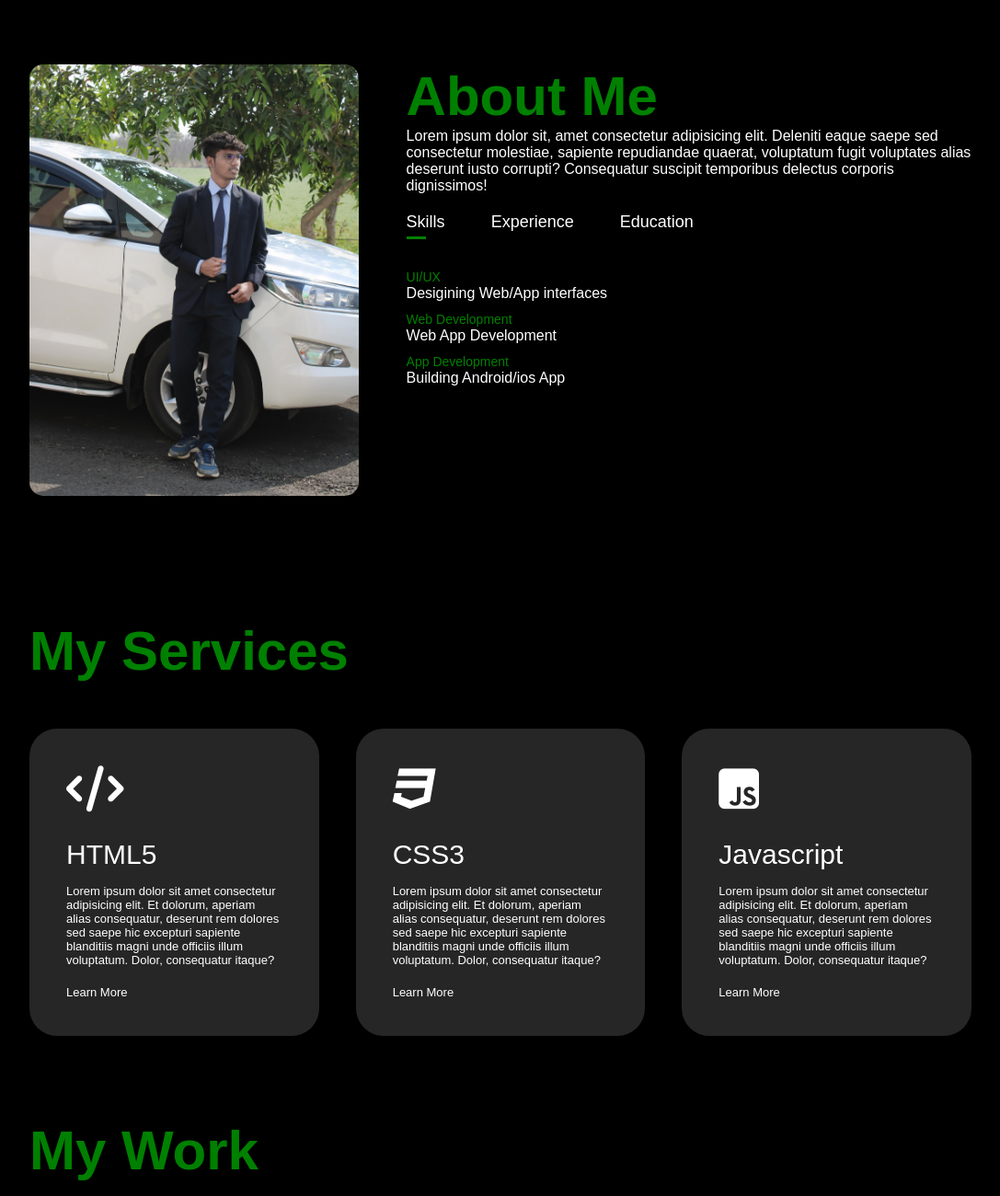
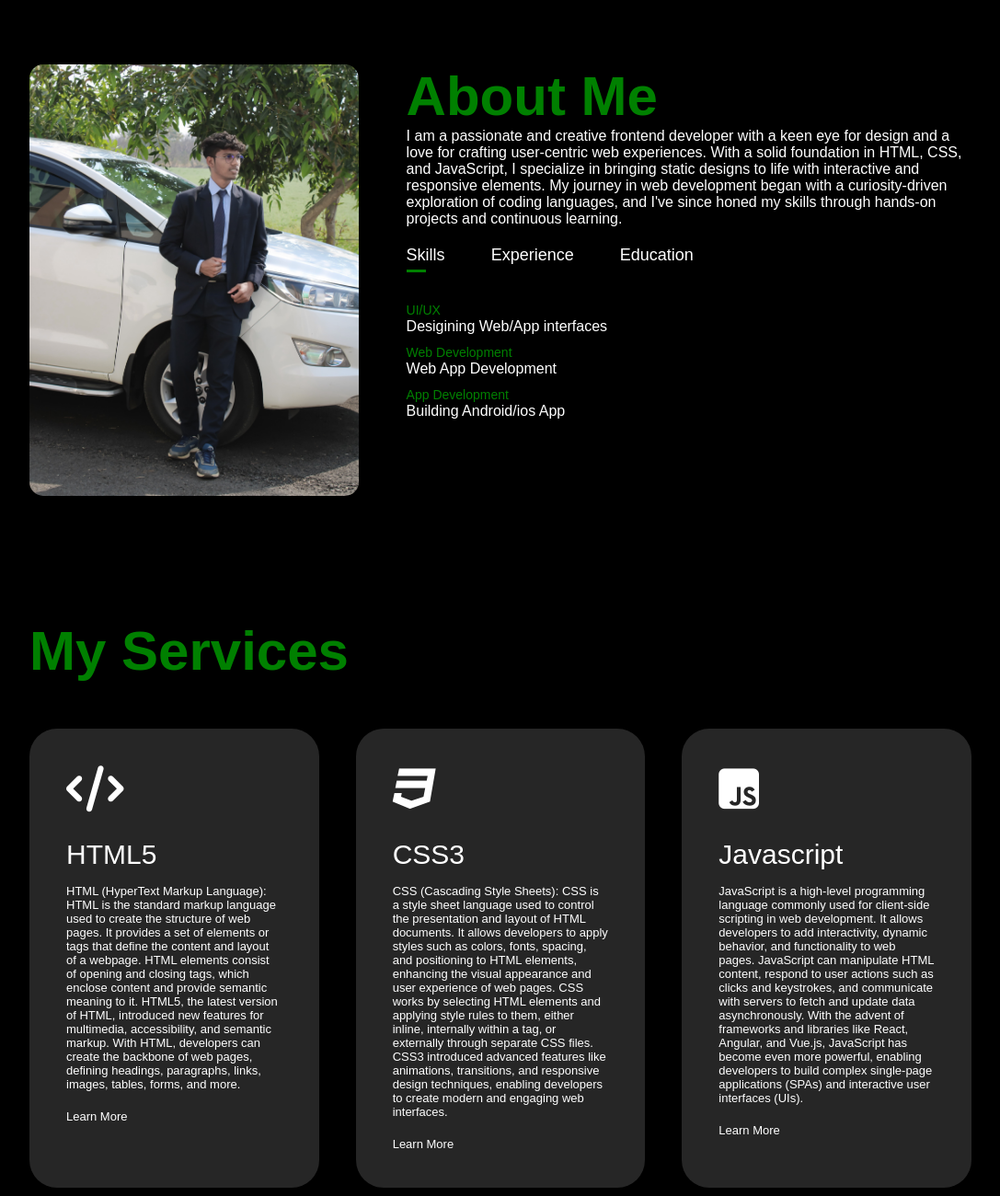
Before and after one commit to abhipatond/portfolio, a plain HTML site: page index.html in a window 1280 px wide. Shown: the part 820-2120 px from the top of the page at 92% size, without its empty margins (96-1183 px from the left). Drawn offline with Linux system fonts and the light colour scheme.

Commit message:
Summary in about me section is chaged

```diff
--- a/index.html
+++ b/index.html
@@ -41,7 +41,7 @@
                 </div>
                 <div class="about-col-2">
                     <h1 class="sub-title">About Me</h1>
-                    <p>Lorem ipsum dolor sit, amet consectetur adipisicing elit. Deleniti eaque saepe sed consectetur molestiae, sapiente repudiandae quaerat, voluptatum fugit voluptates alias deserunt iusto corrupti? Consequatur suscipit temporibus delectus corporis dignissimos!</p>
+                    <p>I am a passionate and creative frontend developer with a keen eye for design and a love for crafting user-centric web experiences. With a solid foundation in HTML, CSS, and JavaScript, I specialize in bringing static designs to life with interactive and responsive elements. My journey in web development began with a curiosity-driven exploration of coding languages, and I've since honed my skills through hands-on projects and continuous learning.</p>
 
                     <div class="tab-titles">
                         <p class="tab-links active-link" onclick="openTab('skills')">Skills</p>
@@ -79,19 +79,22 @@
                 <div>
                     <i class="fa-solid fa-code"></i>
                     <h2>HTML5</h2>
-                    <p>Lorem ipsum dolor sit amet consectetur adipisicing elit. Et dolorum, aperiam alias consequatur, deserunt rem dolores sed saepe hic excepturi sapiente blanditiis magni unde officiis illum voluptatum. Dolor, consequatur itaque?</p>
+                    <p>
+                        HTML (HyperText Markup Language):
+                        HTML is the standard markup language used to create the structure of web pages. It provides a set of elements or tags that define the content and layout of a webpage. HTML elements consist of opening and closing tags, which enclose content and provide semantic meaning to it. HTML5, the latest version of HTML, introduced new features for multimedia, accessibility, and semantic markup. With HTML, developers can create the backbone of web pages, defining headings, paragraphs, links, images, tables, forms, and more.</p>
                     <a href="#">Learn More</a>
                 </div>
                 <div>
                     <i class="fa-brands fa-css3"></i>
                     <h2>CSS3</h2>
-                    <p>Lorem ipsum dolor sit amet consectetur adipisicing elit. Et dolorum, aperiam alias consequatur, deserunt rem dolores sed saepe hic excepturi sapiente blanditiis magni unde officiis illum voluptatum. Dolor, consequatur itaque?</p>
+                    <p>CSS (Cascading Style Sheets):
+                        CSS is a style sheet language used to control the presentation and layout of HTML documents. It allows developers to apply styles such as colors, fonts, spacing, and positioning to HTML elements, enhancing the visual appearance and user experience of web pages. CSS works by selecting HTML elements and applying style rules to them, either inline, internally within a  tag, or externally through separate CSS files. CSS3 introduced advanced features like animations, transitions, and responsive design techniques, enabling developers to create modern and engaging web interfaces.</p>
                     <a href="#">Learn More</a>
                 </div>
                 <div>
                     <i class="fa-brands fa-square-js"></i>
                     <h2>Javascript</h2>
-                    <p>Lorem ipsum dolor sit amet consectetur adipisicing elit. Et dolorum, aperiam alias consequatur, deserunt rem dolores sed saepe hic excepturi sapiente blanditiis magni unde officiis illum voluptatum. Dolor, consequatur itaque?</p>
+                    <p>JavaScript is a high-level programming language commonly used for client-side scripting in web development. It allows developers to add interactivity, dynamic behavior, and functionality to web pages. JavaScript can manipulate HTML content, respond to user actions such as clicks and keystrokes, and communicate with servers to fetch and update data asynchronously. With the advent of frameworks and libraries like React, Angular, and Vue.js, JavaScript has become even more powerful, enabling developers to build complex single-page applications (SPAs) and interactive user interfaces (UIs).</p>
                     <a href="#">Learn More</a>
                 </div>
             </div>
```
